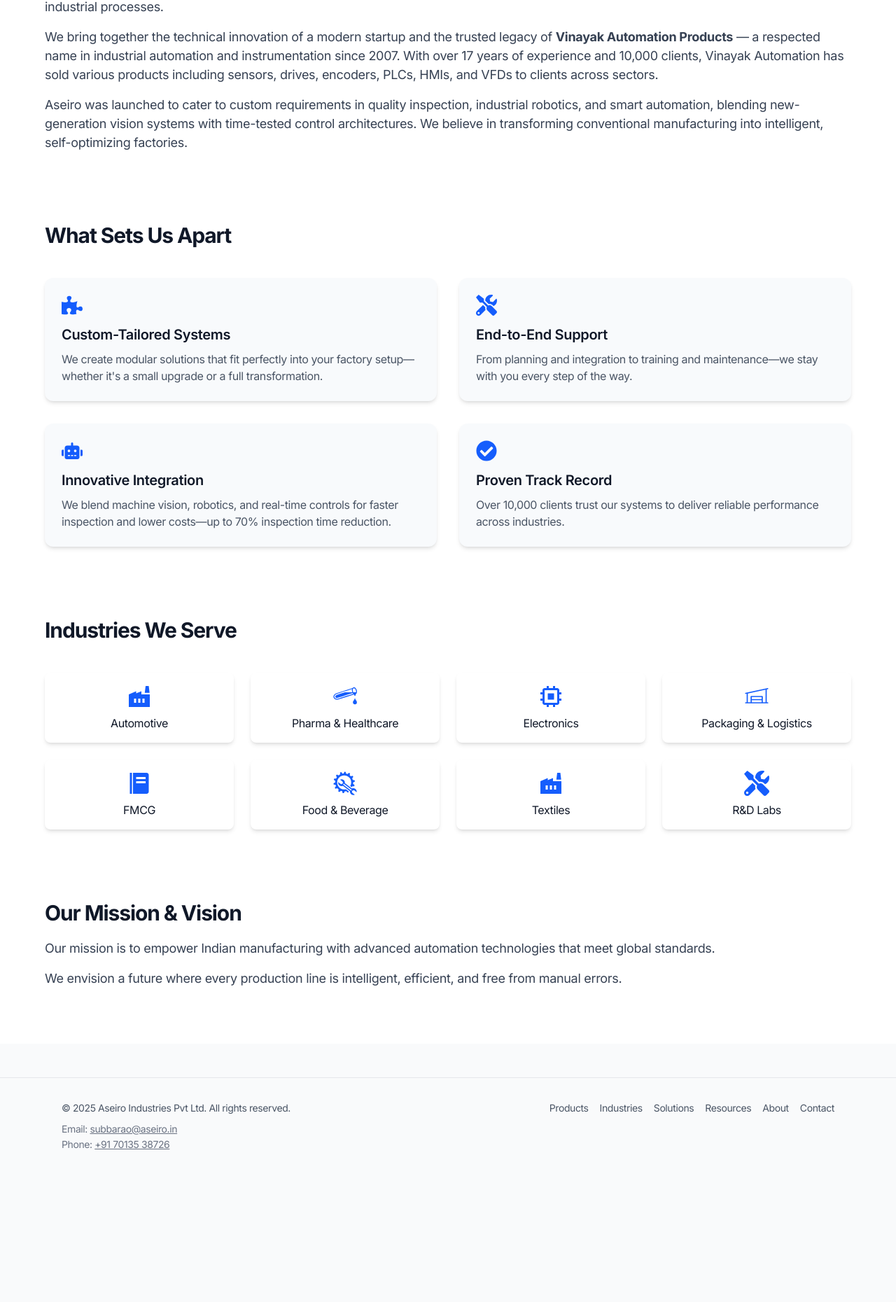
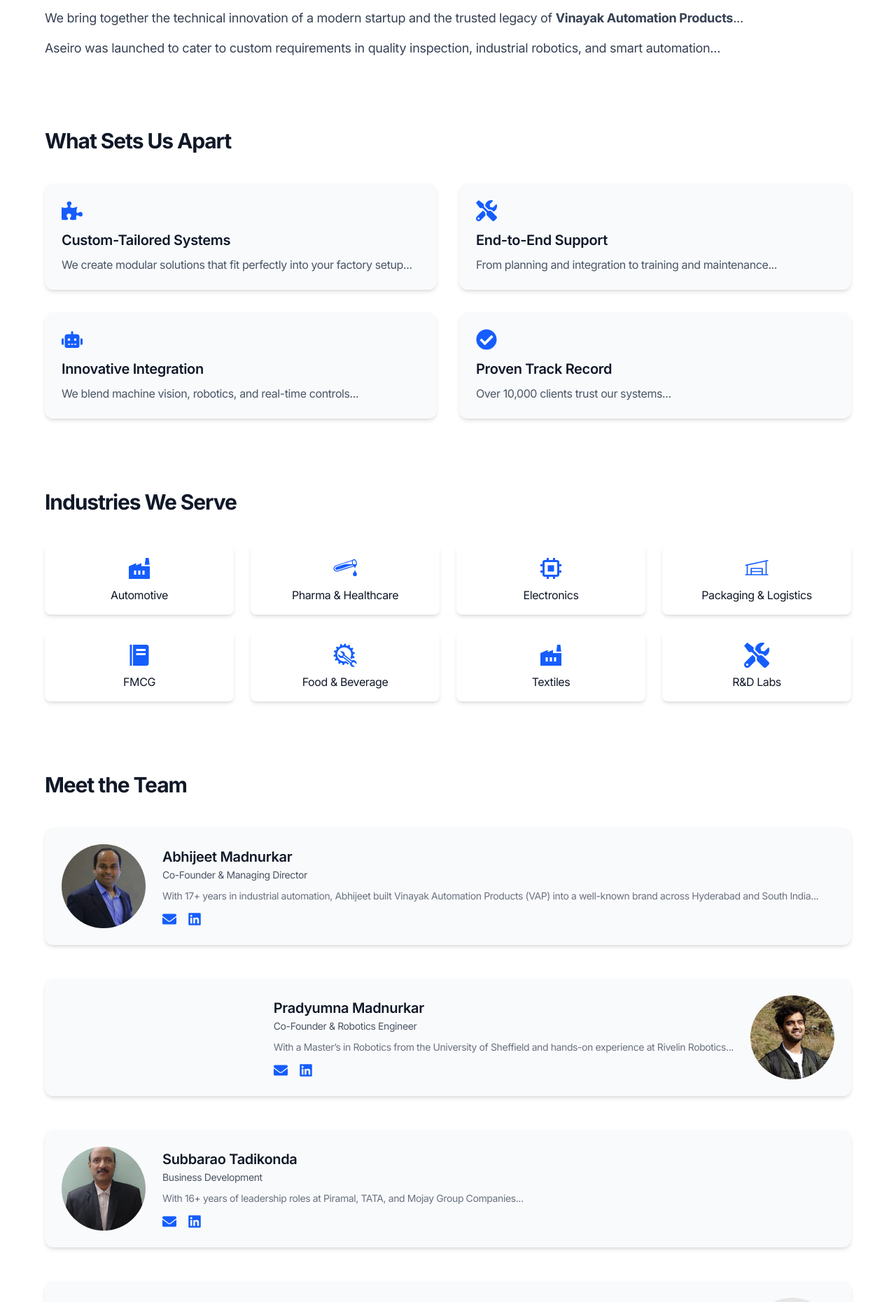
Before and after one commit to pradyumna-aseiro/Vercel-website, a Next.js app: page /about in a window 1280 px wide. Shown: the part 440-2300 px from the top of the page at 70% size. Before the commit the page ends 2118 px from the top, so only its background shows below. Built offline with nearby package versions, Linux system fonts and the light colour scheme.

Commit message:
added smooth scroll in about page

```diff
--- a/app/(default)/about/page.tsx
+++ b/app/(default)/about/page.tsx
@@ -1,8 +1,8 @@
-// app/about/page.tsx
 "use client";
 
 import Image from "next/image";
 import PageTransition from "@/components/page-transition";
+import FadeInOnScroll from "@/components/fade-in-on-scroll";
 import { FaLinkedin, FaEnvelope, FaPuzzlePiece, FaRobot, FaTools, FaCheckCircle } from "react-icons/fa";
 import { MdFactory } from "react-icons/md";
 import { GiAutoRepair, GiChemicalDrop } from "react-icons/gi";
@@ -10,66 +10,97 @@ import { PiWarehouseLight } from "react-icons/pi";
 import { BiChip, BiSolidFoodMenu } from "react-icons/bi";
 
 export default function AboutPage() {
+  const team = [
+    {
+      name: "Abhijeet Madnurkar",
+      title: "Co-Founder & Managing Director",
+      image: "/team/team-abhijeet.png",
+      email: "info@aseiro.in",
+      linkedin: "https://www.linkedin.com/in/abhijeet-madnurkar-27a15142/",
+      desc: `With 17+ years in industrial automation, Abhijeet built Vinayak Automation Products (VAP) into a well-known brand across Hyderabad and South India...`,
+      reverse: false,
+    },
+    {
+      name: "Pradyumna Madnurkar",
+      title: "Co-Founder & Robotics Engineer",
+      image: "/team/team-pradyumna.png",
+      email: "pradyumna@aseiro.in",
+      linkedin: "https://www.linkedin.com/in/pradyumnam/",
+      desc: `With a Master’s in Robotics from the University of Sheffield and hands-on experience at Rivelin Robotics...`,
+      reverse: true,
+    },
+    {
+      name: "Subbarao Tadikonda",
+      title: "Business Development",
+      image: "/team/team-subbarao.png",
+      email: "subbarao@aseiro.in",
+      linkedin: "https://www.linkedin.com/in/subbarao-business-development-171119301/",
+      desc: `With 16+ years of leadership roles at Piramal, TATA, and Mojay Group Companies...`,
+      reverse: false,
+    },
+    {
+      name: "Sriranga Puppala",
+      title: "Automation Engineer",
+      image: "/team/team-sriranga.png",
+      email: "design.sriranga@aseiro.in",
+      linkedin: "https://www.linkedin.com/in/sriranga-puppala-656428200",
+      desc: `Sriranga is an Automation Engineer with a Bachelor's in Electrical and Electronics Engineering and experience in the Semiconductor Industry...`,
+      reverse: true,
+    },
+    {
+      name: "Parth Madnurkar",
+      title: "Automation Engineer",
+      image: "/team/team-parth.png",
+      email: "design.parth@aseiro.in",
+      linkedin: "https://www.linkedin.com/in/parth-madnurkar-3b1123279/",
+      desc: `With a strong foundation in Instrumentation and Control Engineering and experience at Vinayak Automation Products...`,
+      reverse: false,
+    },
+  ];
+
   return (
     <PageTransition>
       <section className="py-20 px-4 bg-white text-left">
         <div className="max-w-6xl mx-auto space-y-25">
 
-          {/* About Aseiro */}
+          <FadeInOnScroll>
             <div className="pt-16">
               <h1 className="text-4xl font-bold mb-6">About Aseiro Industries</h1>
               <p className="text-gray-700 text-lg mb-4">
-              <strong>Aseiro Industries Pvt Ltd</strong> was founded to help
-              manufacturers adopt Industry 4.0 standards by integrating robotics,
-              machine vision, and advanced automation into production lines. Our
-              mission is to eliminate human error, boost productivity, and deliver
-              consistent quality across industrial processes.
+                <strong>Aseiro Industries Pvt Ltd</strong> was founded to help manufacturers adopt Industry 4.0 standards by integrating robotics, machine vision, and advanced automation into production lines...
               </p>
               <p className="text-gray-700 text-lg mb-4">
-              We bring together the technical innovation of a modern startup and
-              the trusted legacy of <strong>Vinayak Automation Products</strong> —
-              a respected name in industrial automation and instrumentation since
-              2007. With over 17 years of experience and 10,000 clients, Vinayak
-              Automation has sold various products including sensors, drives, encoders,
-              PLCs, HMIs, and VFDs to clients across sectors.
+                We bring together the technical innovation of a modern startup and the trusted legacy of <strong>Vinayak Automation Products</strong>...
               </p>
               <p className="text-gray-700 text-lg">
-              Aseiro was launched to cater to custom requirements in quality
-              inspection, industrial robotics, and smart automation, blending
-              new-generation vision systems with time-tested control architectures.
-              We believe in transforming conventional manufacturing into intelligent,
-              self-optimizing factories.
+                Aseiro was launched to cater to custom requirements in quality inspection, industrial robotics, and smart automation...
               </p>
             </div>
+          </FadeInOnScroll>
 
-          {/* What Sets Us Apart */}
+          <FadeInOnScroll>
             <div>
               <h2 className="text-3xl font-bold mb-10">What Sets Us Apart</h2>
               <div className="grid md:grid-cols-2 gap-8">
+                {[
+                  { icon: FaPuzzlePiece, title: "Custom-Tailored Systems", desc: "We create modular solutions that fit perfectly into your factory setup..." },
+                  { icon: FaTools, title: "End-to-End Support", desc: "From planning and integration to training and maintenance..." },
+                  { icon: FaRobot, title: "Innovative Integration", desc: "We blend machine vision, robotics, and real-time controls..." },
+                  { icon: FaCheckCircle, title: "Proven Track Record", desc: "Over 10,000 clients trust our systems..." },
+                ].map((item, i) => (
+                  <FadeInOnScroll key={i} delay={i * 0.1}>
                     <div className="bg-slate-50 p-6 rounded-xl shadow-md hover:shadow-lg transition">
-                <FaPuzzlePiece className="text-blue-600 text-3xl mb-3" />
-                <h3 className="text-xl font-semibold mb-2">Custom-Tailored Systems</h3>
-                <p className="text-gray-600">We create modular solutions that fit perfectly into your factory setup—whether it's a small upgrade or a full transformation.</p>
+                      <item.icon className="text-blue-600 text-3xl mb-3" />
+                      <h3 className="text-xl font-semibold mb-2">{item.title}</h3>
+                      <p className="text-gray-600">{item.desc}</p>
                     </div>
-              <div className="bg-slate-50 p-6 rounded-xl shadow-md hover:shadow-lg transition">
-                <FaTools className="text-blue-600 text-3xl mb-3" />
-                <h3 className="text-xl font-semibold mb-2">End-to-End Support</h3>
-                <p className="text-gray-600">From planning and integration to training and maintenance—we stay with you every step of the way.</p>
-              </div>
-              <div className="bg-slate-50 p-6 rounded-xl shadow-md hover:shadow-lg transition">
-                <FaRobot className="text-blue-600 text-3xl mb-3" />
-                <h3 className="text-xl font-semibold mb-2">Innovative Integration</h3>
-                <p className="text-gray-600">We blend machine vision, robotics, and real-time controls for faster inspection and lower costs—up to 70% inspection time reduction.</p>
-              </div>
-              <div className="bg-slate-50 p-6 rounded-xl shadow-md hover:shadow-lg transition">
-                <FaCheckCircle className="text-blue-600 text-3xl mb-3" />
-                <h3 className="text-xl font-semibold mb-2">Proven Track Record</h3>
-                <p className="text-gray-600">Over 10,000 clients trust our systems to deliver reliable performance across industries.</p>
+                  </FadeInOnScroll>
+                ))}
               </div>
             </div>
-          </div>
+          </FadeInOnScroll>
 
-          {/* Industries We Serve */}
+          <FadeInOnScroll>
             <div>
               <h2 className="text-3xl font-bold mb-10">Industries We Serve</h2>
               <div className="grid grid-cols-2 md:grid-cols-4 gap-6 text-center">
@@ -82,30 +113,62 @@ export default function AboutPage() {
                   { icon: GiAutoRepair, label: "Food & Beverage" },
                   { icon: MdFactory, label: "Textiles" },
                   { icon: FaTools, label: "R&D Labs" },
-              ].map((item, index) => (
-                <div key={index} className="bg-white shadow rounded-lg p-4 shadow-md hover:shadow-lg transition">
+                ].map((item, i) => (
+                  <FadeInOnScroll key={i} delay={i * 0.05}>
+                    <div className="bg-white shadow rounded-lg p-4 shadow-md hover:shadow-lg transition">
                       <item.icon className="text-blue-600 text-4xl mb-2 mx-auto" />
                       <p>{item.label}</p>
                     </div>
+                  </FadeInOnScroll>
                 ))}
               </div>
             </div>
+          </FadeInOnScroll>
 
-          {/* Meet the Team */}
-          {/* (Leave this section as-is, you've already formatted it very well) */}
+          <FadeInOnScroll>
+            <div>
+              <h2 className="text-3xl font-bold mb-10">Meet the Team</h2>
+              {team.map((member, i) => (
+                <FadeInOnScroll key={i} delay={i * 0.1}>
+                  <div className={`bg-gray-50 rounded-xl shadow-md hover:shadow-lg transition p-6 mb-12 flex flex-col ${member.reverse ? 'md:flex-row-reverse' : 'md:flex-row'} items-center gap-6`}>
+                    <Image
+                      src={member.image}
+                      alt={member.name}
+                      width={120}
+                      height={120}
+                      className="rounded-full object-cover w-[120px] h-[120px] shrink-0"
+                    />
+                    <div>
+                      <h3 className="text-xl font-semibold">{member.name}</h3>
+                      <p className="text-gray-600 text-sm mb-2">{member.title}</p>
+                      <p className="text-gray-500 text-sm mb-3">{member.desc}</p>
+                      <div className="flex gap-4 text-blue-600 text-xl">
+                        <a href={`mailto:${member.email}`} aria-label="Email">
+                          <FaEnvelope className="hover:text-blue-800 transition" />
+                        </a>
+                        <a href={member.linkedin} target="_blank" rel="noopener noreferrer" aria-label="LinkedIn">
+                          <FaLinkedin className="hover:text-blue-800 transition" />
+                        </a>
+                      </div>
+                    </div>
+                  </div>
+                </FadeInOnScroll>
+              ))}
+            </div>
+          </FadeInOnScroll>
 
-          {/* Mission & Vision */}
+          <FadeInOnScroll>
             <div>
               <h2 className="text-3xl font-bold mb-4">Our Mission & Vision</h2>
               <p className="text-gray-700 text-lg mb-4">
-              Our mission is to empower Indian manufacturing with advanced automation technologies
-              that meet global standards.
+                Our mission is to empower Indian manufacturing with advanced automation technologies that meet global standards.
               </p>
               <p className="text-gray-700 text-lg">
-              We envision a future where every production line is intelligent, efficient, and free
-              from manual errors.
+                We envision a future where every production line is intelligent, efficient, and free from manual errors.
               </p>
             </div>
+          </FadeInOnScroll>
+
         </div>
       </section>
     </PageTransition>
```
Lines whose indentation alone changed are shown as unchanged.
